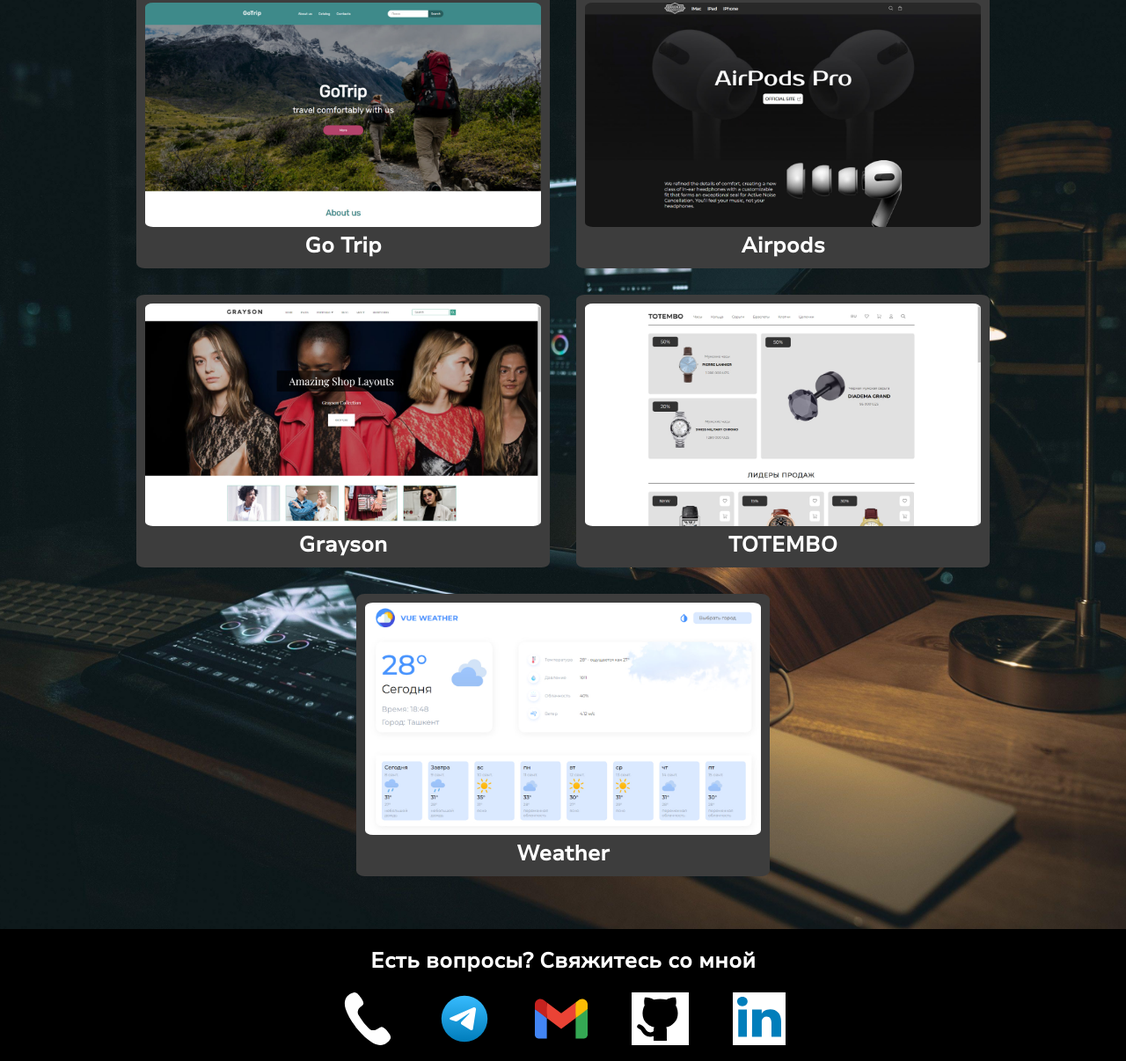
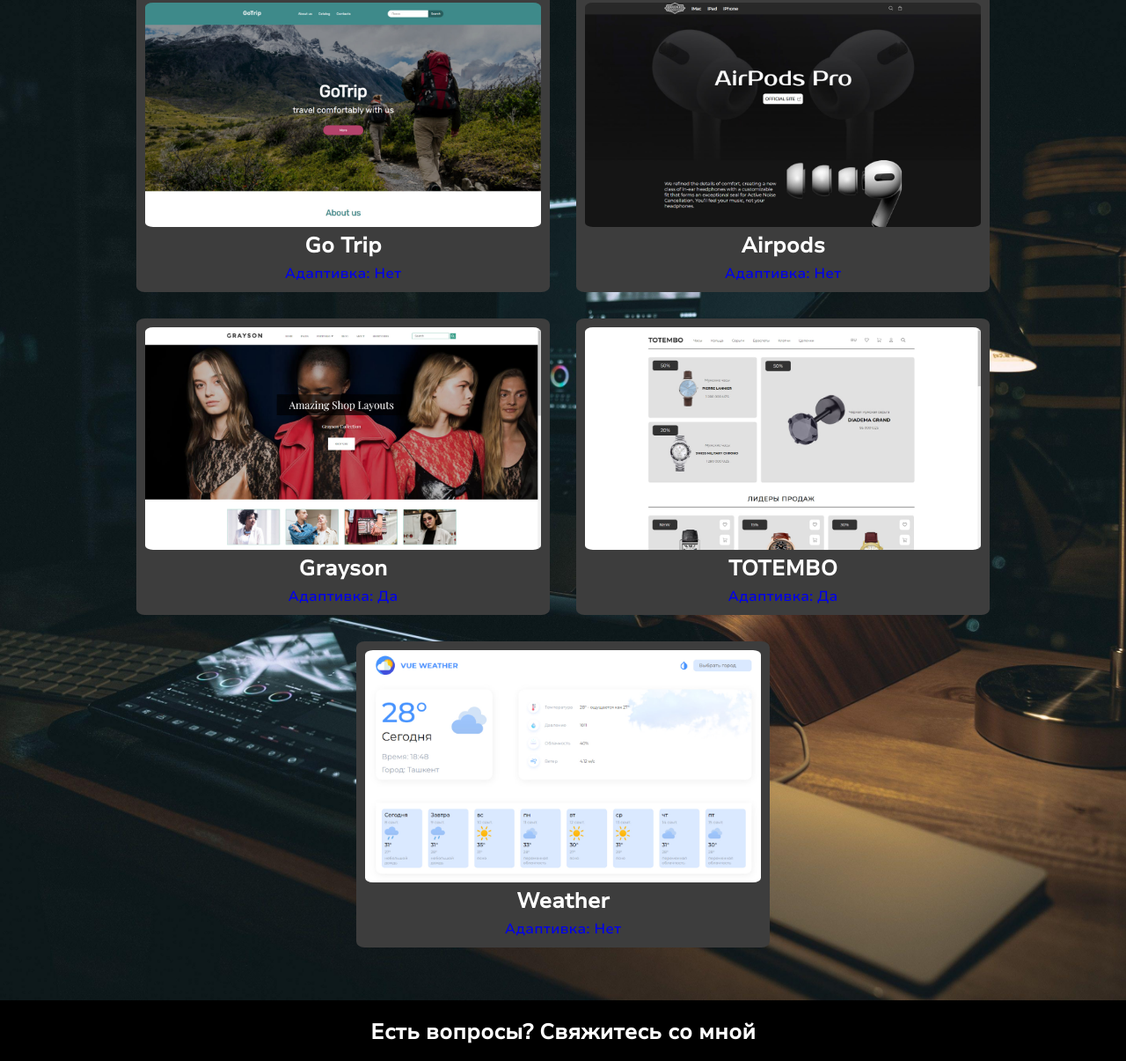
Before and after one commit to azizbekrasulmatov/portfolio, a plain HTML site: page index.html in a window 1280 px wide. Shown: the part 2073-3279 px from the top of the page at 88% size. Drawn offline with Linux system fonts and the light colour scheme.

Commit message:
Update index.html
added text adaptation on the projects for notes

```diff
--- a/index.html
+++ b/index.html
@@ -87,22 +87,27 @@
                     <a target="_blank" href="https://azizbeksuper.github.io/go-trip/" class="project__box-item">
                         <img src="images/gotrip.jpg" alt="" class="project__box-item-img">
                         <h2 class="project__box-item-title">Go Trip</h2>
+                        <p class="project__box-item-text">Адаптивка: Нет</p>
                     </a>
                     <a target="_blank" href="https://azizbeksuper.github.io/airpods/" class="project__box-item">
                         <img src="images/airpods.jpg" alt="" class="project__box-item-img">
                         <h2 class="project__box-item-title">Airpods</h2>
+                        <p class="project__box-item-text">Адаптивка: Нет</p>
                     </a>
                     <a target="_blank" href="https://azizbeksuper.github.io/grayson/" class="project__box-item">
                         <img src="images/grayson.jpg" alt="" class="project__box-item-img">
                         <h2 class="project__box-item-title">Grayson</h2>
+                        <p class="project__box-item-text">Адаптивка: Да</p>
                     </a>
                     <a target="_blank" href="https://azizbeksuper.github.io/totembo/" class="project__box-item">
                         <img src="images/totembo.jpg" alt="" class="project__box-item-img">
                         <h2 class="project__box-item-title">TOTEMBO</h2>
+                        <p class="project__box-item-text">Адаптивка: Да</p>
                     </a>
                     <a target="_blank" href="https://weather-tan-nine.vercel.app/" class="project__box-item">
                         <img src="images/weather.jpg" alt="" class="project__box-item-img">
                         <h2 class="project__box-item-title">Weather</h2>
+                        <p class="project__box-item-text">Адаптивка: Нет</p>
                     </a>
                 </div>
         </section>
```
